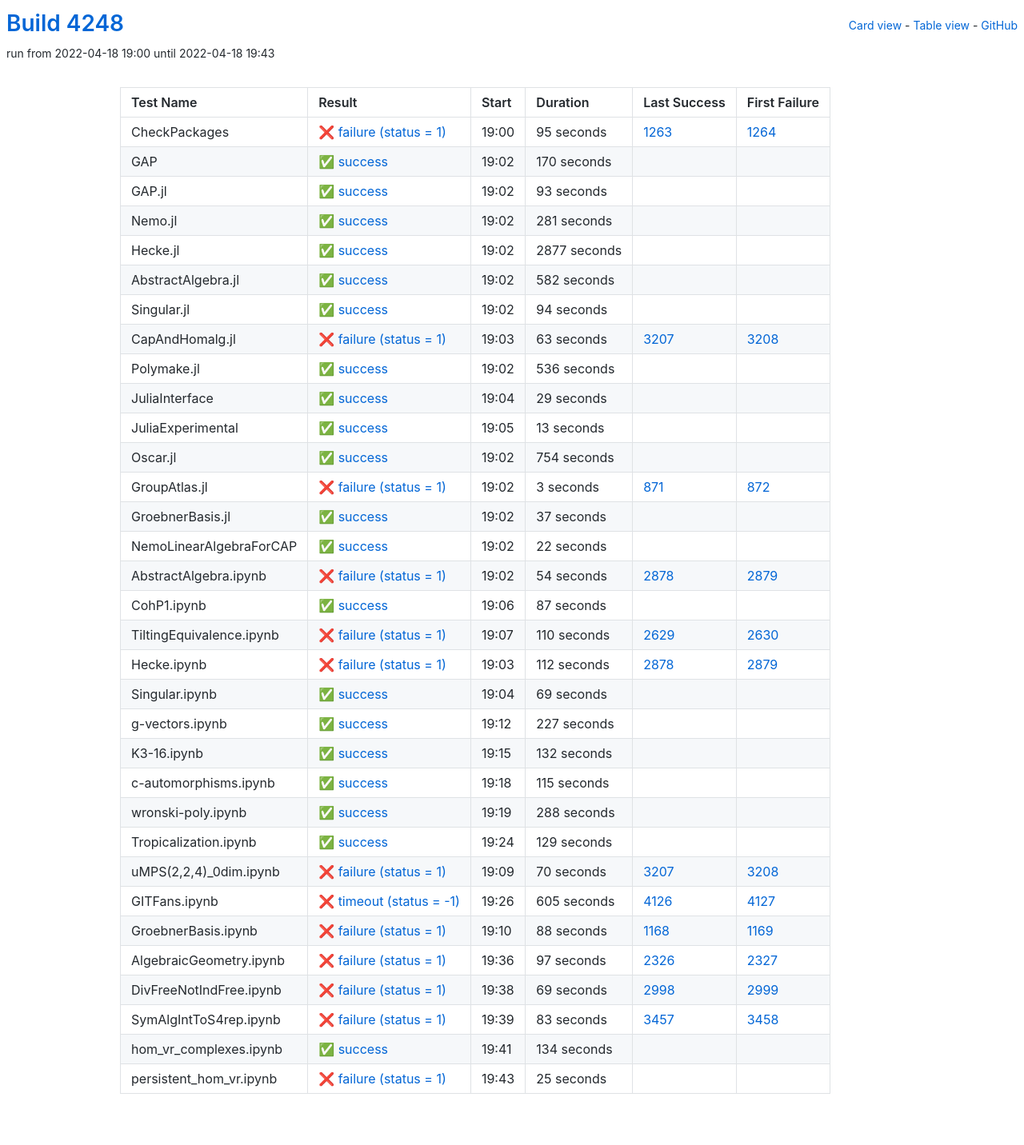
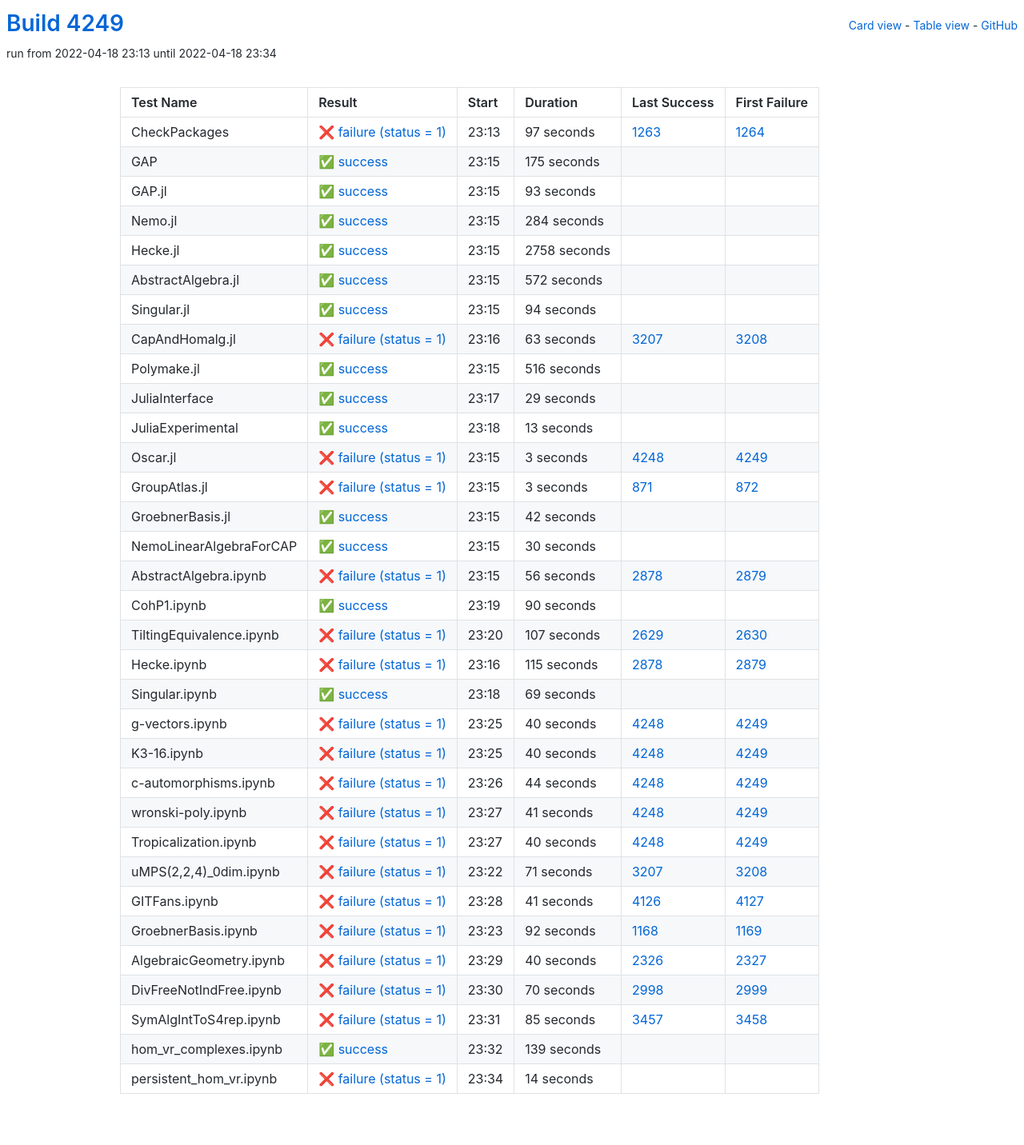
Before and after one commit to oscar-system/oscar-ci-status-stable, a Jekyll site: the page built from table.html, in a window 1280 px wide. Shown: the whole page at 80% size. Built offline with Jekyll 4.4.1, drawn with Linux system fonts in a browser that asks for light colours.

Commit message:
Build #4249

```diff
--- a/_data/ci.yml
+++ b/_data/ci.yml
@@ -1,6 +1,6 @@
 ---
-build: 4248
-build_url: https://oscarci.mathematik.uni-kl.de/job/oscar-stable/4248/
+build: 4249
+build_url: https://oscarci.mathematik.uni-kl.de/job/oscar-stable/4249/
 job: oscar-stable
 organization: oscar-system
 repo: oscar-ci-status-stable
@@ -8,32 +8,32 @@ repourl: https://github.com/oscar-system/oscar-ci-status-stable
 tests:
 - name: CheckPackages
   id: checkpackages
-  log: https://oscarci.mathematik.uni-kl.de/job/oscar-stable/4248/artifact/logs/build-4248/CheckPackages.log
-  start: 2022-04-18 19:00
+  log: https://oscarci.mathematik.uni-kl.de/job/oscar-stable/4249/artifact/logs/build-4249/CheckPackages.log
+  start: 2022-04-18 23:13
   success: false
   exitcode: 1
   status: failure
-  duration: 95
+  duration: 97
   last_success: 1263
   last_success_url: https://oscarci.mathematik.uni-kl.de/job/oscar-stable/1263/
   first_failure: 1264
   first_failure_url: https://oscarci.mathematik.uni-kl.de/job/oscar-stable/1264/
 - name: GAP
   id: gap
-  log: https://oscarci.mathematik.uni-kl.de/job/oscar-stable/4248/artifact/logs/build-4248/GAP.log
-  start: 2022-04-18 19:02
+  log: https://oscarci.mathematik.uni-kl.de/job/oscar-stable/4249/artifact/logs/build-4249/GAP.log
+  start: 2022-04-18 23:15
   success: true
   exitcode: 0
   status: success
-  duration: 170
+  duration: 175
   last_success: false
   last_success_url:
   first_failure: false
   first_failure_url:
 - name: GAP.jl
   id: gap-jl
-  log: https://oscarci.mathematik.uni-kl.de/job/oscar-stable/4248/artifact/logs/build-4248/GAP.jl.log
-  start: 2022-04-18 19:02
+  log: https://oscarci.mathematik.uni-kl.de/job/oscar-stable/4249/artifact/logs/build-4249/GAP.jl.log
+  start: 2022-04-18 23:15
   success: true
   exitcode: 0
   status: success
@@ -44,44 +44,44 @@ tests:
   first_failure_url:
 - name: Nemo.jl
   id: nemo-jl
-  log: https://oscarci.mathematik.uni-kl.de/job/oscar-stable/4248/artifact/logs/build-4248/Nemo.jl.log
-  start: 2022-04-18 19:02
+  log: https://oscarci.mathematik.uni-kl.de/job/oscar-stable/4249/artifact/logs/build-4249/Nemo.jl.log
+  start: 2022-04-18 23:15
   success: true
   exitcode: 0
   status: success
-  duration: 281
+  duration: 284
   last_success: false
   last_success_url:
   first_failure: false
   first_failure_url:
 - name: Hecke.jl
   id: hecke-jl
-  log: https://oscarci.mathematik.uni-kl.de/job/oscar-stable/4248/artifact/logs/build-4248/Hecke.jl.log
-  start: 2022-04-18 19:02
+  log: https://oscarci.mathematik.uni-kl.de/job/oscar-stable/4249/artifact/logs/build-4249/Hecke.jl.log
+  start: 2022-04-18 23:15
   success: true
   exitcode: 0
   status: success
-  duration: 2877
+  duration: 2758
   last_success: false
   last_success_url:
   first_failure: false
   first_failure_url:
 - name: AbstractAlgebra.jl
   id: abstractalgebra-jl
-  log: https://oscarci.mathematik.uni-kl.de/job/oscar-stable/4248/artifact/logs/build-4248/AbstractAlgebra.jl.log
-  start: 2022-04-18 19:02
+  log: https://oscarci.mathematik.uni-kl.de/job/oscar-stable/4249/artifact/logs/build-4249/AbstractAlgebra.jl.log
+  start: 2022-04-18 23:15
   success: true
   exitcode: 0
   status: success
-  duration: 582
+  duration: 572
   last_success: false
   last_success_url:
   first_failure: false
   first_failure_url:
 - name: Singular.jl
   id: singular-jl
-  log: https://oscarci.mathematik.uni-kl.de/job/oscar-stable/4248/artifact/logs/build-4248/Singular.jl.log
-  start: 2022-04-18 19:02
+  log: https://oscarci.mathematik.uni-kl.de/job/oscar-stable/4249/artifact/logs/build-4249/Singular.jl.log
+  start: 2022-04-18 23:15
   success: true
   exitcode: 0
   status: success
@@ -92,8 +92,8 @@ tests:
   first_failure_url:
 - name: CapAndHomalg.jl
   id: capandhomalg-jl
-  log: https://oscarci.mathematik.uni-kl.de/job/oscar-stable/4248/artifact/logs/build-4248/CapAndHomalg.jl.log
-  start: 2022-04-18 19:03
+  log: https://oscarci.mathematik.uni-kl.de/job/oscar-stable/4249/artifact/logs/build-4249/CapAndHomalg.jl.log
+  start: 2022-04-18 23:16
   success: false
   exitcode: 1
   status: failure
@@ -104,20 +104,20 @@ tests:
   first_failure_url: https://oscarci.mathematik.uni-kl.de/job/oscar-stable/3208/
 - name: Polymake.jl
   id: polymake-jl
-  log: https://oscarci.mathematik.uni-kl.de/job/oscar-stable/4248/artifact/logs/build-4248/Polymake.jl.log
-  start: 2022-04-18 19:02
+  log: https://oscarci.mathematik.uni-kl.de/job/oscar-stable/4249/artifact/logs/build-4249/Polymake.jl.log
+  start: 2022-04-18 23:15
   success: true
   exitcode: 0
   status: success
-  duration: 536
+  duration: 516
   last_success: false
   last_success_url:
   first_failure: false
   first_failure_url:
 - name: JuliaInterface
   id: juliainterface
-  log: https://oscarci.mathematik.uni-kl.de/job/oscar-stable/4248/artifact/logs/build-4248/JuliaInterface.log
-  start: 2022-04-18 19:04
+  log: https://oscarci.mathematik.uni-kl.de/job/oscar-stable/4249/artifact/logs/build-4249/JuliaInterface.log
+  start: 2022-04-18 23:17
   success: true
   exitcode: 0
   status: success
@@ -128,8 +128,8 @@ tests:
   first_failure_url:
 - name: JuliaExperimental
   id: juliaexperimental
-  log: https://oscarci.mathematik.uni-kl.de/job/oscar-stable/4248/artifact/logs/build-4248/JuliaExperimental.log
-  start: 2022-04-18 19:05
+  log: https://oscarci.mathematik.uni-kl.de/job/oscar-stable/4249/artifact/logs/build-4249/JuliaExperimental.log
+  start: 2022-04-18 23:18
   success: true
   exitcode: 0
   status: success
@@ -140,20 +140,20 @@ tests:
   first_failure_url:
 - name: Oscar.jl
   id: oscar-jl
-  log: https://oscarci.mathematik.uni-kl.de/job/oscar-stable/4248/artifact/logs/build-4248/Oscar.jl.log
-  start: 2022-04-18 19:02
-  success: true
-  exitcode: 0
-  status: success
-  duration: 754
-  last_success: false
-  last_success_url:
-  first_failure: false
-  first_failure_url:
+  log: https://oscarci.mathematik.uni-kl.de/job/oscar-stable/4249/artifact/logs/build-4249/Oscar.jl.log
+  start: 2022-04-18 23:15
+  success: false
+  exitcode: 1
+  status: failure
+  duration: 3
+  last_success: 4248
+  last_success_url: https://oscarci.mathematik.uni-kl.de/job/oscar-stable/4248/
+  first_failure: 4249
+  first_failure_url: https://oscarci.mathematik.uni-kl.de/job/oscar-stable/4249/
 - name: GroupAtlas.jl
   id: groupatlas-jl
-  log: https://oscarci.mathematik.uni-kl.de/job/oscar-stable/4248/artifact/logs/build-4248/GroupAtlas.jl.log
-  start: 2022-04-18 19:02
+  log: https://oscarci.mathematik.uni-kl.de/job/oscar-stable/4249/artifact/logs/build-4249/GroupAtlas.jl.log
+  start: 2022-04-18 23:15
   success: false
   exitcode: 1
   status: failure
@@ -164,80 +164,80 @@ tests:
   first_failure_url: https://oscarci.mathematik.uni-kl.de/job/oscar-stable/872/
 - name: GroebnerBasis.jl
   id: groebnerbasis-jl
-  log: https://oscarci.mathematik.uni-kl.de/job/oscar-stable/4248/artifact/logs/build-4248/GroebnerBasis.jl.log
-  start: 2022-04-18 19:02
+  log: https://oscarci.mathematik.uni-kl.de/job/oscar-stable/4249/artifact/logs/build-4249/GroebnerBasis.jl.log
+  start: 2022-04-18 23:15
   success: true
   exitcode: 0
   status: success
-  duration: 37
+  duration: 42
   last_success: false
   last_success_url:
   first_failure: false
   first_failure_url:
 - name: NemoLinearAlgebraForCAP
   id: nemolinearalgebraforcap
-  log: https://oscarci.mathematik.uni-kl.de/job/oscar-stable/4248/artifact/logs/build-4248/NemoLinearAlgebraForCAP.log
-  start: 2022-04-18 19:02
+  log: https://oscarci.mathematik.uni-kl.de/job/oscar-stable/4249/artifact/logs/build-4249/NemoLinearAlgebraForCAP.log
+  start: 2022-04-18 23:15
   success: true
   exitcode: 0
   status: success
-  duration: 22
+  duration: 30
   last_success: false
   last_success_url:
   first_failure: false
   first_failure_url:
 - name: AbstractAlgebra.ipynb
   id: abstractalgebra-ipynb
-  log: https://oscarci.mathematik.uni-kl.de/job/oscar-stable/4248/artifact/logs/build-4248/AbstractAlgebra.ipynb.log
-  start: 2022-04-18 19:02
+  log: https://oscarci.mathematik.uni-kl.de/job/oscar-stable/4249/artifact/logs/build-4249/AbstractAlgebra.ipynb.log
+  start: 2022-04-18 23:15
   success: false
   exitcode: 1
   status: failure
-  duration: 54
+  duration: 56
   last_success: 2878
   last_success_url: https://oscarci.mathematik.uni-kl.de/job/oscar-stable/2878/
   first_failure: 2879
   first_failure_url: https://oscarci.mathematik.uni-kl.de/job/oscar-stable/2879/
 - name: CohP1.ipynb
   id: cohp1-ipynb
-  log: https://oscarci.mathematik.uni-kl.de/job/oscar-stable/4248/artifact/logs/build-4248/CohP1.ipynb.log
-  start: 2022-04-18 19:06
+  log: https://oscarci.mathematik.uni-kl.de/job/oscar-stable/4249/artifact/logs/build-4249/CohP1.ipynb.log
+  start: 2022-04-18 23:19
   success: true
   exitcode: 0
   status: success
-  duration: 87
+  duration: 90
   last_success: false
   last_success_url:
   first_failure: false
   first_failure_url:
 - name: TiltingEquivalence.ipynb
   id: tiltingequivalence-ipynb
-  log: https://oscarci.mathematik.uni-kl.de/job/oscar-stable/4248/artifact/logs/build-4248/TiltingEquivalence.ipynb.log
-  start: 2022-04-18 19:07
+  log: https://oscarci.mathematik.uni-kl.de/job/oscar-stable/4249/artifact/logs/build-4249/TiltingEquivalence.ipynb.log
+  start: 2022-04-18 23:20
   success: false
   exitcode: 1
   status: failure
-  duration: 110
+  duration: 107
   last_success: 2629
   last_success_url: https://oscarci.mathematik.uni-kl.de/job/oscar-stable/2629/
   first_failure: 2630
   first_failure_url: https://oscarci.mathematik.uni-kl.de/job/oscar-stable/2630/
 - name: Hecke.ipynb
   id: hecke-ipynb
-  log: https://oscarci.mathematik.uni-kl.de/job/oscar-stable/4248/artifact/logs/build-4248/Hecke.ipynb.log
-  start: 2022-04-18 19:03
+  log: https://oscarci.mathematik.uni-kl.de/job/oscar-stable/4249/artifact/logs/build-4249/Hecke.ipynb.log
+  start: 2022-04-18 23:16
   success: false
   exitcode: 1
   status: failure
-  duration: 112
+  duration: 115
   last_success: 2878
   last_success_url: https://oscarci.mathematik.uni-kl.de/job/oscar-stable/2878/
   first_failure: 2879
   first_failure_url: https://oscarci.mathematik.uni-kl.de/job/oscar-stable/2879/
 - name: Singular.ipynb
   id: singular-ipynb
-  log: https://oscarci.mathematik.uni-kl.de/job/oscar-stable/4248/artifact/logs/build-4248/Singular.ipynb.log
-  start: 2022-04-18 19:04
+  log: https://oscarci.mathematik.uni-kl.de/job/oscar-stable/4249/artifact/logs/build-4249/Singular.ipynb.log
+  start: 2022-04-18 23:18
   success: true
   exitcode: 0
   status: success
@@ -248,156 +248,156 @@ tests:
   first_failure_url:
 - name: g-vectors.ipynb
   id: g-vectors-ipynb
-  log: https://oscarci.mathematik.uni-kl.de/job/oscar-stable/4248/artifact/logs/build-4248/g-vectors.ipynb.log
-  start: 2022-04-18 19:12
-  success: true
-  exitcode: 0
-  status: success
-  duration: 227
-  last_success: false
-  last_success_url:
-  first_failure: false
-  first_failure_url:
-- name: K3-16.ipynb
-  id: k3-16-ipynb
-  log: https://oscarci.mathematik.uni-kl.de/job/oscar-stable/4248/artifact/logs/build-4248/K3-16.ipynb.log
-  start: 2022-04-18 19:15
-  success: true
-  exitcode: 0
-  status: success
-  duration: 132
-  last_success: false
-  last_success_url:
-  first_failure: false
-  first_failure_url:
-- name: c-automorphisms.ipynb
-  id: c-automorphisms-ipynb
-  log: https://oscarci.mathematik.uni-kl.de/job/oscar-stable/4248/artifact/logs/build-4248/c-automorphisms.ipynb.log
-  start: 2022-04-18 19:18
-  success: true
-  exitcode: 0
-  status: success
-  duration: 115
-  last_success: false
-  last_success_url:
-  first_failure: false
-  first_failure_url:
-- name: wronski-poly.ipynb
-  id: wronski-poly-ipynb
-  log: https://oscarci.mathematik.uni-kl.de/job/oscar-stable/4248/artifact/logs/build-4248/wronski-poly.ipynb.log
-  start: 2022-04-18 19:19
-  success: true
-  exitcode: 0
-  status: success
-  duration: 288
-  last_success: false
-  last_success_url:
-  first_failure: false
-  first_failure_url:
-- name: Tropicalization.ipynb
-  id: tropicalization-ipynb
-  log: https://oscarci.mathematik.uni-kl.de/job/oscar-stable/4248/artifact/logs/build-4248/Tropicalization.ipynb.log
-  start: 2022-04-18 19:24
-  success: true
-  exitcode: 0
-  status: success
-  duration: 129
-  last_success: false
-  last_success_url:
-  first_failure: false
-  first_failure_url:
-- name: uMPS(2,2,4)_0dim.ipynb
-  id: umps-2-2-4-0dim-ipynb
-  log: https://oscarci.mathematik.uni-kl.de/job/oscar-stable/4248/artifact/logs/build-4248/uMPS-2-2-4-_0dim.ipynb.log
-  start: 2022-04-18 19:09
+  log: https://oscarci.mathematik.uni-kl.de/job/oscar-stable/4249/artifact/logs/build-4249/g-vectors.ipynb.log
+  start: 2022-04-18 23:25
   success: false
   exitcode: 1
   status: failure
-  duration: 70
+  duration: 40
+  last_success: 4248
+  last_success_url: https://oscarci.mathematik.uni-kl.de/job/oscar-stable/4248/
+  first_failure: 4249
+  first_failure_url: https://oscarci.mathematik.uni-kl.de/job/oscar-stable/4249/
+- name: K3-16.ipynb
+  id: k3-16-ipynb
+  log: https://oscarci.mathematik.uni-kl.de/job/oscar-stable/4249/artifact/logs/build-4249/K3-16.ipynb.log
+  start: 2022-04-18 23:25
+  success: false
+  exitcode: 1
+  status: failure
+  duration: 40
+  last_success: 4248
+  last_success_url: https://oscarci.mathematik.uni-kl.de/job/oscar-stable/4248/
+  first_failure: 4249
+  first_failure_url: https://oscarci.mathematik.uni-kl.de/job/oscar-stable/4249/
+- name: c-automorphisms.ipynb
+  id: c-automorphisms-ipynb
+  log: https://oscarci.mathematik.uni-kl.de/job/oscar-stable/4249/artifact/logs/build-4249/c-automorphisms.ipynb.log
+  start: 2022-04-18 23:26
+  success: false
+  exitcode: 1
+  status: failure
+  duration: 44
+  last_success: 4248
+  last_success_url: https://oscarci.mathematik.uni-kl.de/job/oscar-stable/4248/
+  first_failure: 4249
+  first_failure_url: https://oscarci.mathematik.uni-kl.de/job/oscar-stable/4249/
+- name: wronski-poly.ipynb
+  id: wronski-poly-ipynb
+  log: https://oscarci.mathematik.uni-kl.de/job/oscar-stable/4249/artifact/logs/build-4249/wronski-poly.ipynb.log
+  start: 2022-04-18 23:27
+  success: false
+  exitcode: 1
+  status: failure
+  duration: 41
+  last_success: 4248
+  last_success_url: https://oscarci.mathematik.uni-kl.de/job/oscar-stable/4248/
+  first_failure: 4249
+  first_failure_url: https://oscarci.mathematik.uni-kl.de/job/oscar-stable/4249/
+- name: Tropicalization.ipynb
+  id: tropicalization-ipynb
+  log: https://oscarci.mathematik.uni-kl.de/job/oscar-stable/4249/artifact/logs/build-4249/Tropicalization.ipynb.log
+  start: 2022-04-18 23:27
+  success: false
+  exitcode: 1
+  status: failure
+  duration: 40
+  last_success: 4248
+  last_success_url: https://oscarci.mathematik.uni-kl.de/job/oscar-stable/4248/
+  first_failure: 4249
+  first_failure_url: https://oscarci.mathematik.uni-kl.de/job/oscar-stable/4249/
+- name: uMPS(2,2,4)_0dim.ipynb
+  id: umps-2-2-4-0dim-ipynb
+  log: https://oscarci.mathematik.uni-kl.de/job/oscar-stable/4249/artifact/logs/build-4249/uMPS-2-2-4-_0dim.ipynb.log
+  start: 2022-04-18 23:22
+  success: false
+  exitcode: 1
+  status: failure
+  duration: 71
   last_success: 3207
   last_success_url: https://oscarci.mathematik.uni-kl.de/job/oscar-stable/3207/
   first_failure: 3208
   first_failure_url: https://oscarci.mathematik.uni-kl.de/job/oscar-stable/3208/
 - name: GITFans.ipynb
   id: gitfans-ipynb
-  log: https://oscarci.mathematik.uni-kl.de/job/oscar-stable/4248/artifact/logs/build-4248/GITFans.ipynb.log
-  start: 2022-04-18 19:26
+  log: https://oscarci.mathematik.uni-kl.de/job/oscar-stable/4249/artifact/logs/build-4249/GITFans.ipynb.log
+  start: 2022-04-18 23:28
   success: false
-  exitcode: -1
-  status: timeout
-  duration: 605
+  exitcode: 1
+  status: failure
+  duration: 41
   last_success: 4126
   last_success_url: https://oscarci.mathematik.uni-kl.de/job/oscar-stable/4126/
   first_failure: 4127
   first_failure_url: https://oscarci.mathematik.uni-kl.de/job/oscar-stable/4127/
 - name: GroebnerBasis.ipynb
   id: groebnerbasis-ipynb
-  log: https://oscarci.mathematik.uni-kl.de/job/oscar-stable/4248/artifact/logs/build-4248/GroebnerBasis.ipynb.log
-  start: 2022-04-18 19:10
+  log: https://oscarci.mathematik.uni-kl.de/job/oscar-stable/4249/artifact/logs/build-4249/GroebnerBasis.ipynb.log
+  start: 2022-04-18 23:23
   success: false
   exitcode: 1
   status: failure
-  duration: 88
+  duration: 92
   last_success: 1168
   last_success_url: https://oscarci.mathematik.uni-kl.de/job/oscar-stable/1168/
   first_failure: 1169
   first_failure_url: https://oscarci.mathematik.uni-kl.de/job/oscar-stable/1169/
 - name: AlgebraicGeometry.ipynb
   id: algebraicgeometry-ipynb
-  log: https://oscarci.mathematik.uni-kl.de/job/oscar-stable/4248/artifact/logs/build-4248/AlgebraicGeometry.ipynb.log
-  start: 2022-04-18 19:36
+  log: https://oscarci.mathematik.uni-kl.de/job/oscar-stable/4249/artifact/logs/build-4249/AlgebraicGeometry.ipynb.log
+  start: 2022-04-18 23:29
   success: false
   exitcode: 1
   status: failure
-  duration: 97
+  duration: 40
   last_success: 2326
   last_success_url: https://oscarci.mathematik.uni-kl.de/job/oscar-stable/2326/
   first_failure: 2327
   first_failure_url: https://oscarci.mathematik.uni-kl.de/job/oscar-stable/2327/
 - name: DivFreeNotIndFree.ipynb
   id: divfreenotindfree-ipynb
-  log: https://oscarci.mathematik.uni-kl.de/job/oscar-stable/4248/artifact/logs/build-4248/DivFreeNotIndFree.ipynb.log
-  start: 2022-04-18 19:38
+  log: https://oscarci.mathematik.uni-kl.de/job/oscar-stable/4249/artifact/logs/build-4249/DivFreeNotIndFree.ipynb.log
+  start: 2022-04-18 23:30
   success: false
   exitcode: 1
   status: failure
-  duration: 69
+  duration: 70
   last_success: 2998
   last_success_url: https://oscarci.mathematik.uni-kl.de/job/oscar-stable/2998/
   first_failure: 2999
   first_failure_url: https://oscarci.mathematik.uni-kl.de/job/oscar-stable/2999/
 - name: SymAlgIntToS4rep.ipynb
   id: symalginttos4rep-ipynb
-  log: https://oscarci.mathematik.uni-kl.de/job/oscar-stable/4248/artifact/logs/build-4248/SymAlgIntToS4rep.ipynb.log
-  start: 2022-04-18 19:39
+  log: https://oscarci.mathematik.uni-kl.de/job/oscar-stable/4249/artifact/logs/build-4249/SymAlgIntToS4rep.ipynb.log
+  start: 2022-04-18 23:31
   success: false
   exitcode: 1
   status: failure
-  duration: 83
+  duration: 85
   last_success: 3457
   last_success_url: https://oscarci.mathematik.uni-kl.de/job/oscar-stable/3457/
   first_failure: 3458
   first_failure_url: https://oscarci.mathematik.uni-kl.de/job/oscar-stable/3458/
 - name: hom_vr_complexes.ipynb
   id: hom-vr-complexes-ipynb
-  log: https://oscarci.mathematik.uni-kl.de/job/oscar-stable/4248/artifact/logs/build-4248/hom_vr_complexes.ipynb.log
-  start: 2022-04-18 19:41
+  log: https://oscarci.mathematik.uni-kl.de/job/oscar-stable/4249/artifact/logs/build-4249/hom_vr_complexes.ipynb.log
+  start: 2022-04-18 23:32
   success: true
   exitcode: 0
   status: success
-  duration: 134
+  duration: 139
   last_success: false
   last_success_url:
   first_failure: false
   first_failure_url:
 - name: persistent_hom_vr.ipynb
   id: persistent-hom-vr-ipynb
-  log: https://oscarci.mathematik.uni-kl.de/job/oscar-stable/4248/artifact/logs/build-4248/persistent_hom_vr.ipynb.log
-  start: 2022-04-18 19:43
+  log: https://oscarci.mathematik.uni-kl.de/job/oscar-stable/4249/artifact/logs/build-4249/persistent_hom_vr.ipynb.log
+  start: 2022-04-18 23:34
   success: false
   exitcode: 1
   status: failure
-  duration: 25
+  duration: 14
   last_success: false
   last_success_url:
   first_failure: false
```
Also changed, not shown: README.md.
